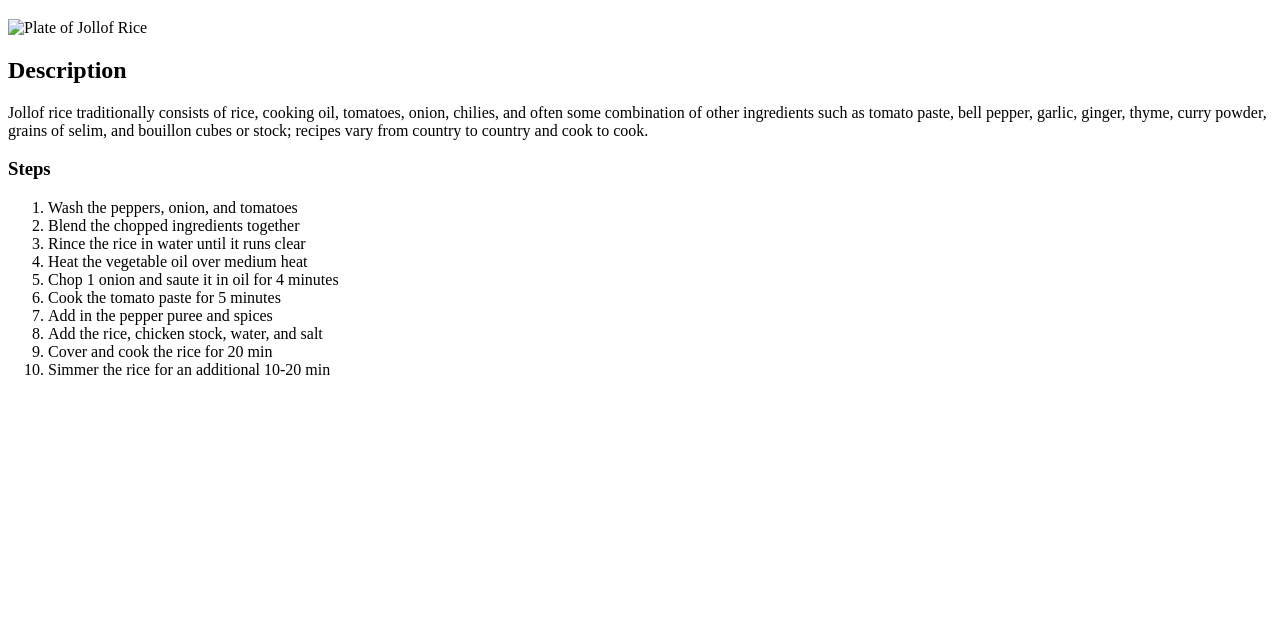
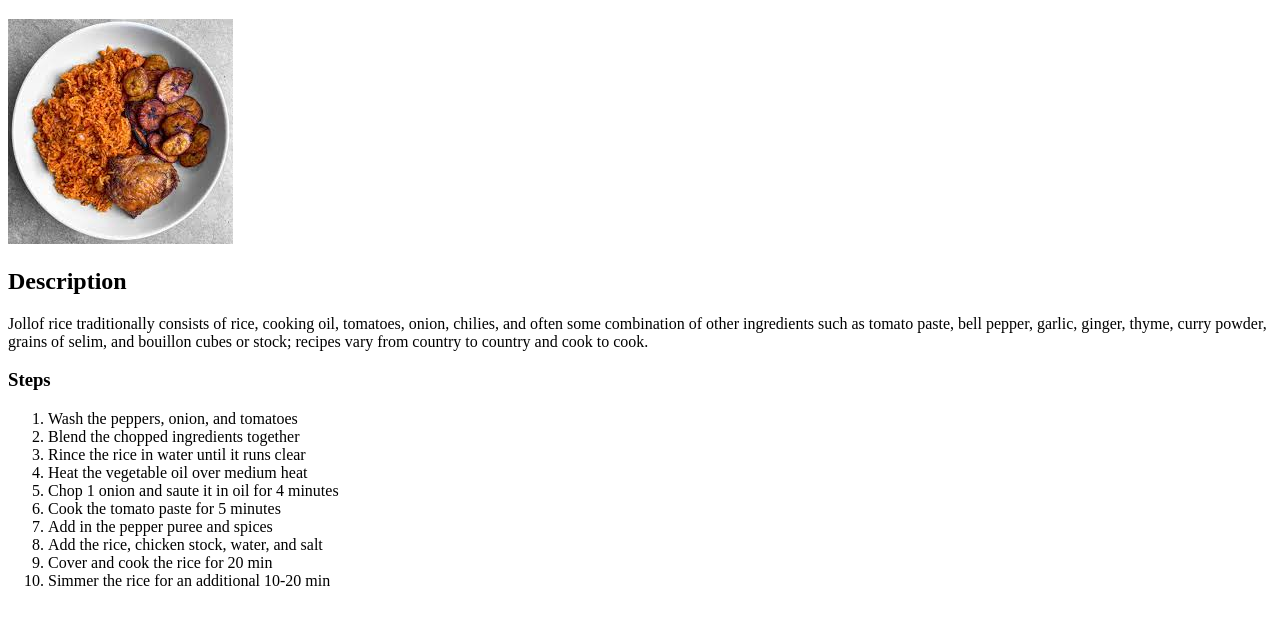
Before and after one commit to petery123/odin-recipes, a plain HTML site: page pages/jollof.html in a window 1280 px wide. Shown: the part 61-686 px from the top of the page. Drawn offline with Linux system fonts and the light colour scheme.

Commit message:
Correct relative references/ Add new reference
I corrected an issue with the refrences to the other recipe pages from the index.html page. I also linked the new egusi.html page to the index.html page.

```diff
--- a/pages/jollof.html
+++ b/pages/jollof.html
@@ -7,7 +7,7 @@
 </head>
 <body>
     <h1>Jollof Rice</h1>
-    <img src="images/jollofrice.jpeg" height="225" width="225" alt="Plate of Jollof Rice">
+    <img src="../images/jollofrice.jpeg" height="225" width="225" alt="Plate of Jollof Rice">
     <h2>Description</h2>
     <p>Jollof rice traditionally consists of rice, cooking oil, tomatoes, onion, chilies, and often some combination of other ingredients such as tomato paste, bell pepper, garlic, ginger, thyme, curry powder, grains of selim, and bouillon cubes or stock; recipes vary from country to country and cook to cook.</p>
     <h3>Steps</h3>
```
Also changed, not shown: index.html (+2 -1 lines).
